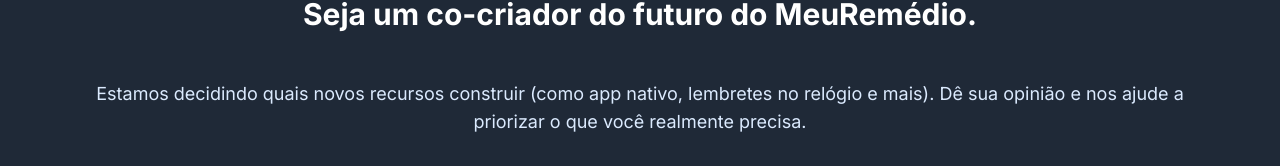
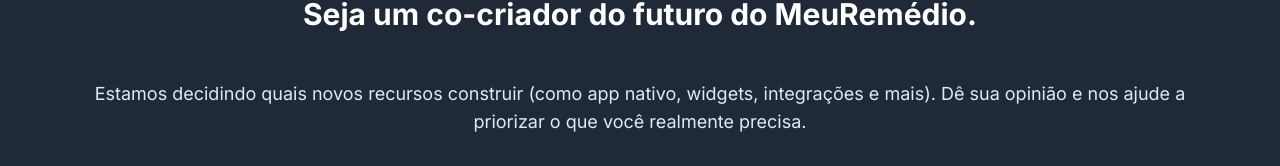
Before and after one commit to jossnts/download-meu-remedio, a plain HTML site: page index.html in a window 1280 px wide. Shown: the part 2669-2835 px from the top of the page. Drawn offline with nearby package versions, Linux system fonts and the light colour scheme.

Commit message:
Update feature suggestions in index.html

```diff
--- a/index.html
+++ b/index.html
@@ -179,7 +179,7 @@
                     Seja um co-criador do futuro do MeuRemédio.
                 </h2>
                   <p class="text-lg text-blue-100 mb-8 text-center">
-                    Estamos decidindo quais novos recursos construir (como app nativo, lembretes no relógio e mais). Dê sua opinião e nos ajude a priorizar o que você realmente precisa.
+                    Estamos decidindo quais novos recursos construir (como app nativo, widgets, integrações e mais). Dê sua opinião e nos ajude a priorizar o que você realmente precisa.
                 </p>
                  <a href="https://forms.gle/EmXeqL3uAptEQEHt8"
                    class="bg-white text-blue-700 font-bold py-3 px-8 rounded-full text-lg shadow-lg hover:bg-gray-200 transition duration-300 transform hover:scale-105 inline-block">
```
